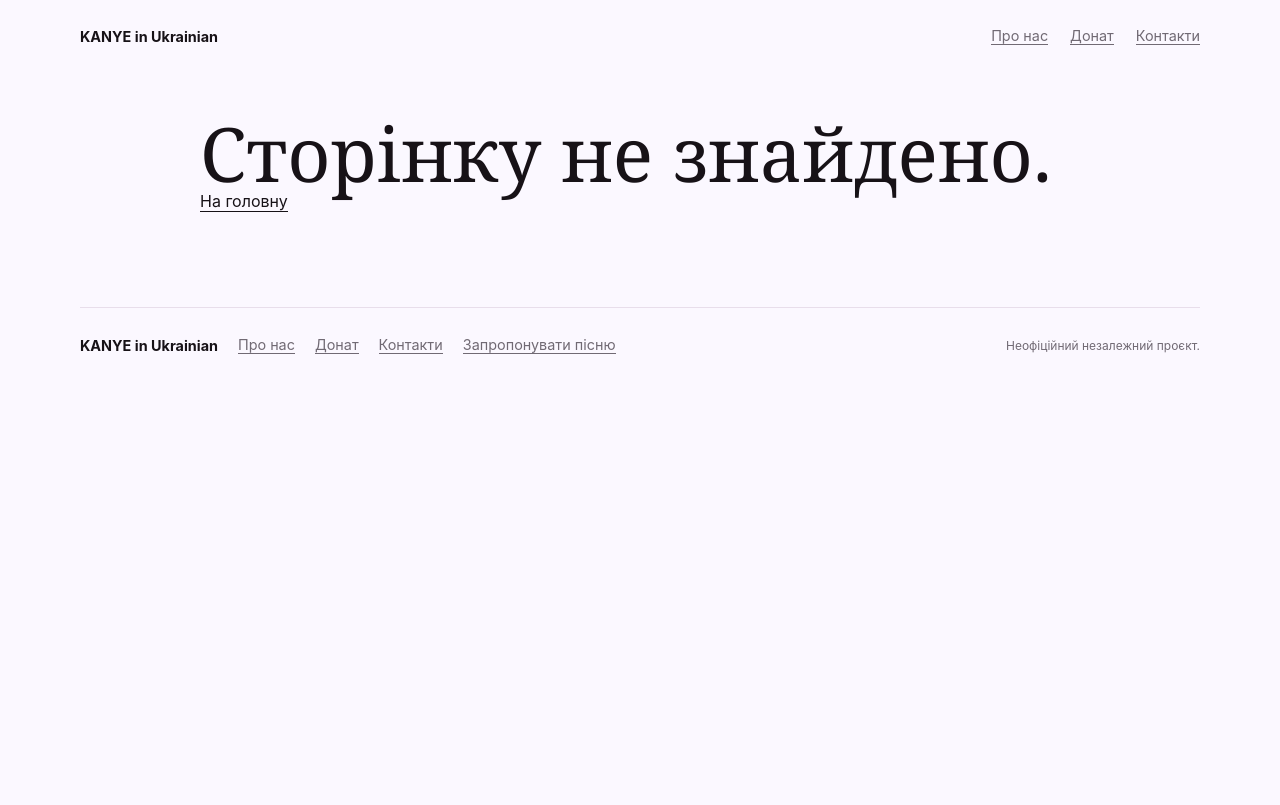
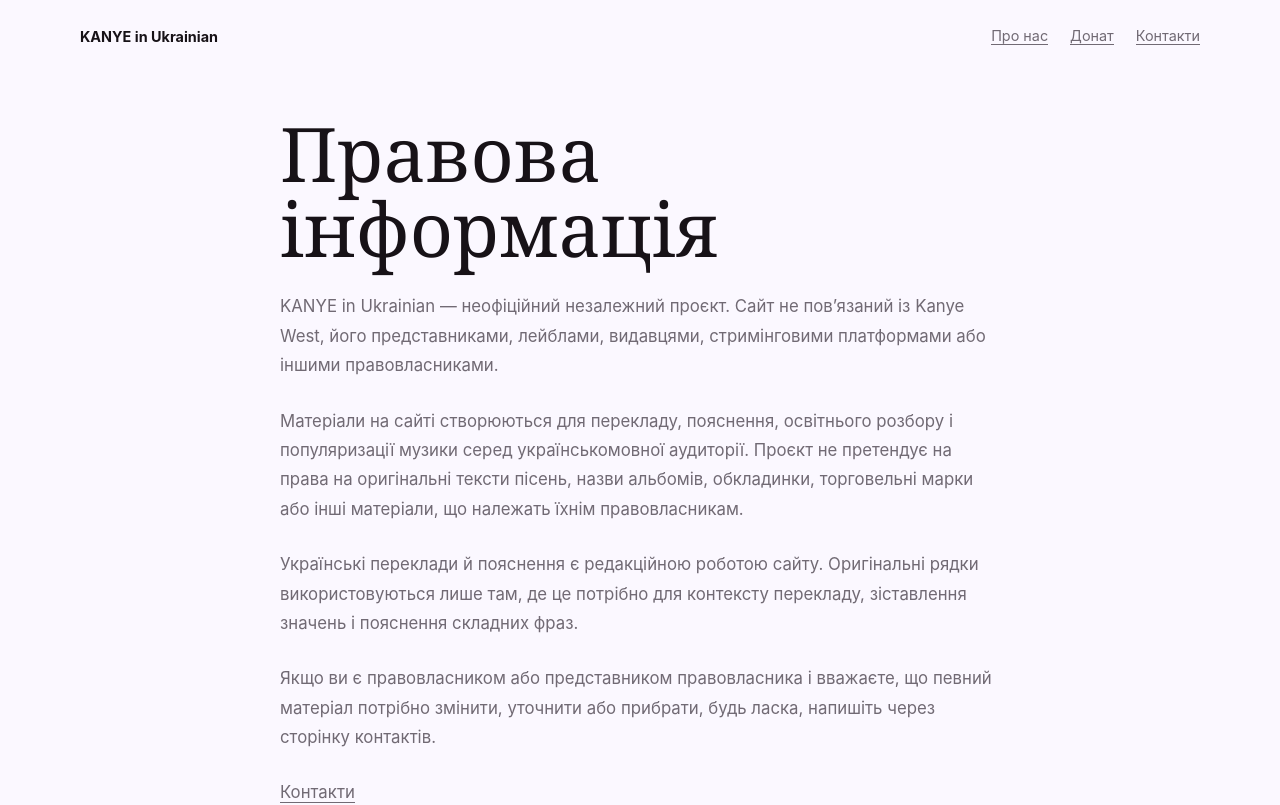
Before and after one commit to Barik421/KANYE-in-Ukrainian, a React (Vite) app: page /policy in a window 1280 px wide. Shown: the top 805 px of the page. Built offline with nearby package versions, Linux system fonts and the light colour scheme; no server answers.

Commit message:
Add legal policy page

```diff
--- a/src/App.tsx
+++ b/src/App.tsx
@@ -9,6 +9,7 @@ const SongPage = lazy(() => import('./pages/SongPage'));
 const ContactPage = lazy(() => import('./pages/ContactPage'));
 const AboutPage = lazy(() => import('./pages/AboutPage'));
 const DonatePage = lazy(() => import('./pages/DonatePage'));
+const PolicyPage = lazy(() => import('./pages/PolicyPage'));
 const NotFoundPage = lazy(() => import('./pages/NotFoundPage'));
 
 export function App() {
@@ -22,6 +23,7 @@ export function App() {
           <Route path="song/:slug" element={<SongPage />} />
           <Route path="about" element={<AboutPage />} />
           <Route path="donate" element={<DonatePage />} />
+          <Route path="policy" element={<PolicyPage />} />
           <Route path="contact" element={<ContactPage />} />
           <Route path="*" element={<NotFoundPage />} />
         </Route>
--- a/src/layouts/RootLayout.tsx
+++ b/src/layouts/RootLayout.tsx
@@ -21,6 +21,7 @@ export function RootLayout() {
         <Link to="/about">Про нас</Link>
         <Link to="/donate">Донат</Link>
         <Link to="/contact">Контакти</Link>
+        <Link to="/policy">Правова інформація</Link>
         <Link to="/contact">Запропонувати пісню</Link>
         <small>Неофіційний незалежний проєкт.</small>
       </footer>
--- /dev/null
+++ b/src/pages/PolicyPage.tsx
@@ -0,0 +1,39 @@
+import { Link } from 'react-router-dom';
+import { Seo } from '../lib/seo';
+
+export default function PolicyPage() {
+  return (
+    <>
+      <Seo
+        title="Правова інформація | KANYE in Ukrainian"
+        description="Правова інформація про неофіційний незалежний проєкт KANYE in Ukrainian, переклади, пояснення і права правовласників."
+        path="/policy"
+      />
+      <section className="text-page">
+        <h1>Правова інформація</h1>
+        <p>
+          KANYE in Ukrainian — неофіційний незалежний проєкт. Сайт не пов’язаний із Kanye West, його представниками,
+          лейблами, видавцями, стримінговими платформами або іншими правовласниками.
+        </p>
+        <p>
+          Матеріали на сайті створюються для перекладу, пояснення, освітнього розбору і популяризації музики серед
+          українськомовної аудиторії. Проєкт не претендує на права на оригінальні тексти пісень, назви альбомів,
+          обкладинки, торговельні марки або інші матеріали, що належать їхнім правовласникам.
+        </p>
+        <p>
+          Українські переклади й пояснення є редакційною роботою сайту. Оригінальні рядки використовуються лише там, де
+          це потрібно для контексту перекладу, зіставлення значень і пояснення складних фраз.
+        </p>
+        <p>
+          Якщо ви є правовласником або представником правовласника і вважаєте, що певний матеріал потрібно змінити,
+          уточнити або прибрати, будь ласка, напишіть через сторінку контактів.
+        </p>
+        <p>
+          <Link className="text-link" to="/contact">
+            Контакти
+          </Link>
+        </p>
+      </section>
+    </>
+  );
+}
```
